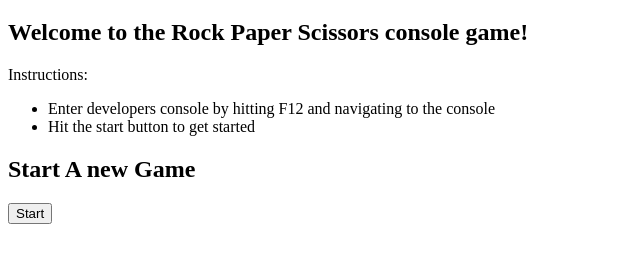
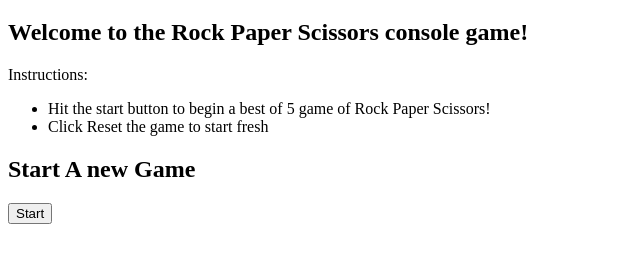
Before and after one commit to azizqu/rock-paper-scissors, a plain HTML site: page index.html in a window 1280 px wide. Shown: the part 61-324 px from the top of the page, without its empty margins (0-640 px from the left). Drawn offline with Linux system fonts and the light colour scheme.

Commit message:
updated instructions

```diff
--- a/index.html
+++ b/index.html
@@ -27,8 +27,8 @@
   <div>
     <p> Instructions: </p>
     <ul>
-      <li>Enter developers console by hitting F12 and navigating to the console</li>
-      <li>Hit the start button to get started</li>
+      <li>Hit the start button to begin a best of 5 game of Rock Paper Scissors! </li>
+      <li> Click Reset the game to start fresh </li>
     </ul>
   </div>
 
```
